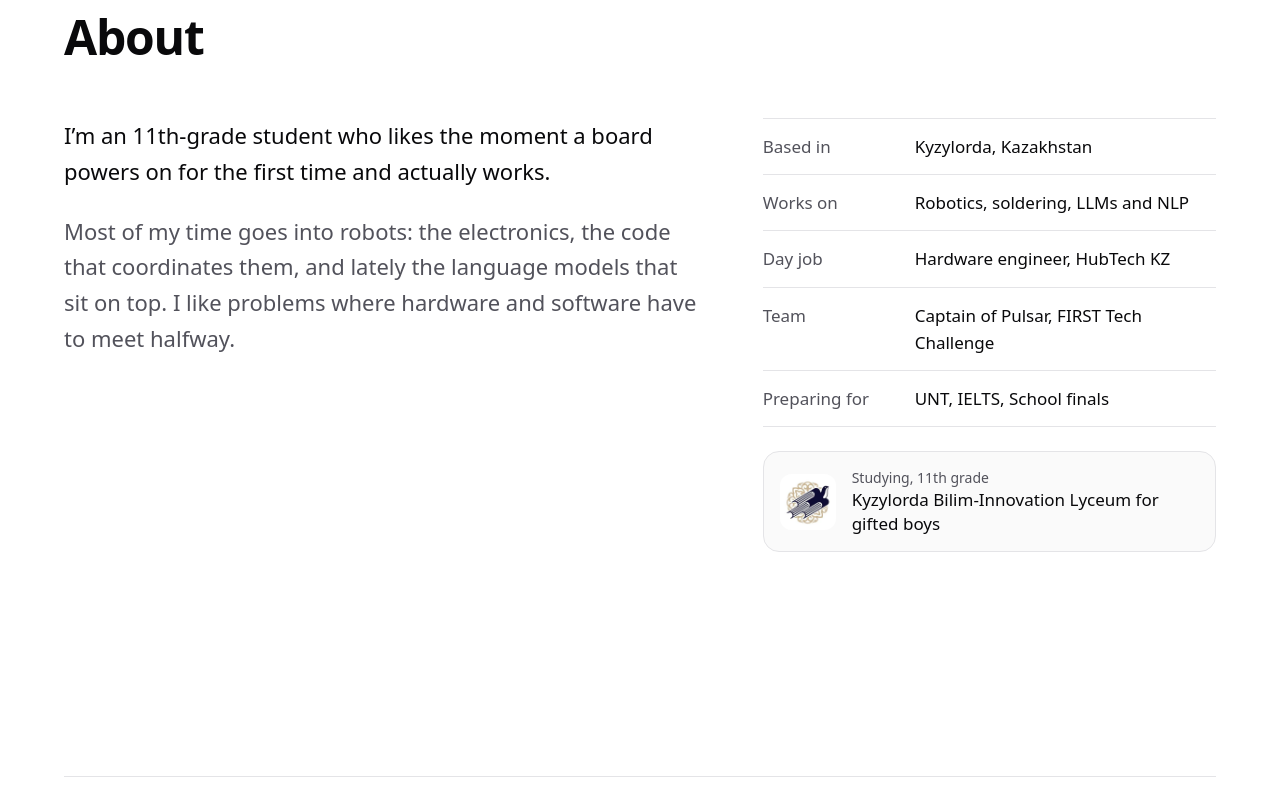
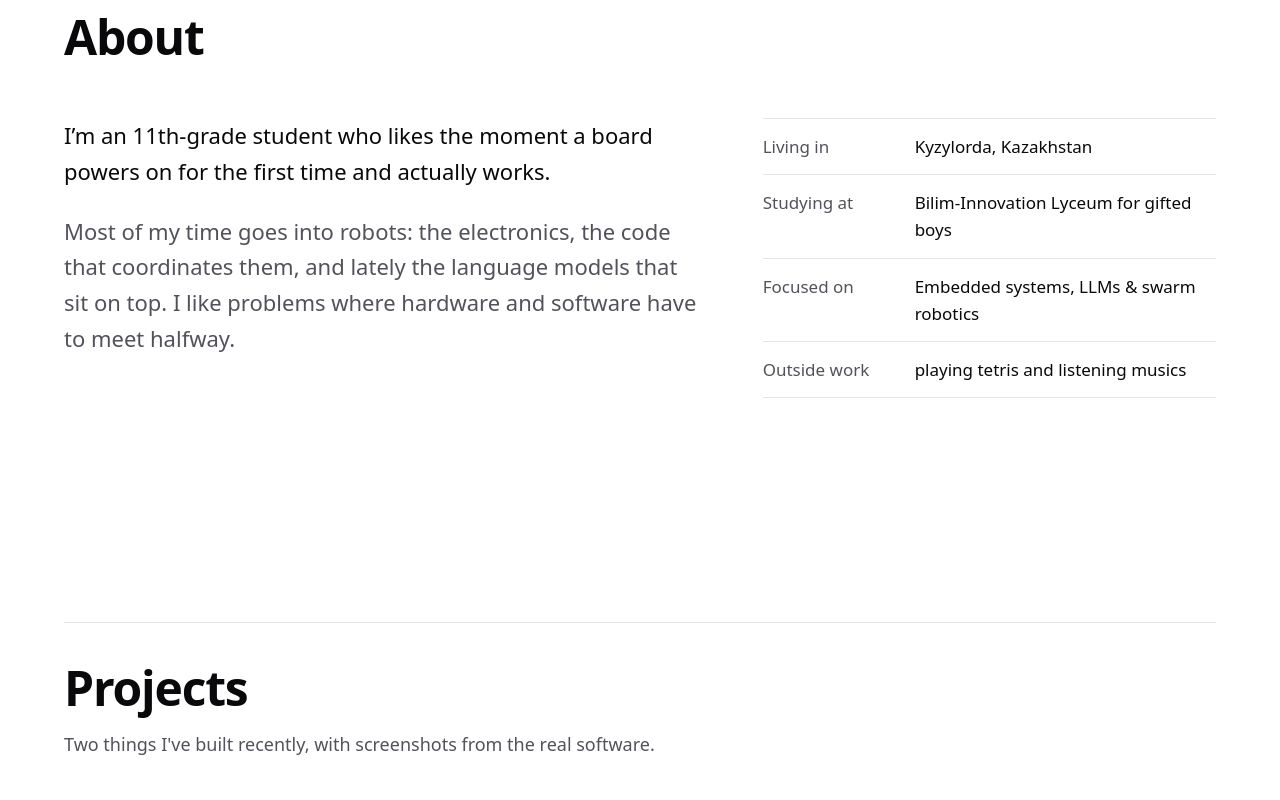
Before and after one commit to batryzhan/portfolio, a React (Vite) app: page / in a window 1280 px wide. Shown: the part 980-1780 px from the top of the page. Built offline with nearby package versions, Linux system fonts and the light colour scheme.

Commit message:
changing about, contact, and hero

```diff
--- a/src/sections/About.tsx
+++ b/src/sections/About.tsx
@@ -2,11 +2,10 @@ import { Section } from "@/components/Section";
 import { person } from "@/content";
 
 const facts: { k: string; v: string }[] = [
-  { k: "Based in", v: "Kyzylorda, Kazakhstan" },
-  { k: "Works on", v: "Robotics, soldering, LLMs and NLP" },
-  { k: "Day job", v: "Hardware engineer, HubTech KZ" },
-  { k: "Team", v: "Captain of Pulsar, FIRST Tech Challenge" },
-  { k: "Preparing for", v: person.studying.join(", ") },
+  { k: "Living in", v: "Kyzylorda, Kazakhstan" },
+  { k: "Studying at ", v: "Bilim-Innovation Lyceum for gifted boys" },
+  { k: "Focused on  ", v: "Embedded systems, LLMs & swarm robotics" },
+  { k: "Outside work", v: "playing tetris and listening musics"}
 ];
 
 export function About() {
@@ -32,21 +31,6 @@ export function About() {
               </div>
             ))}
           </dl>
-
-          <div className="mt-6 flex items-center gap-4 rounded-xl border bg-muted p-4">
-            <img
-              src="/img/lyceum.webp"
-              alt="Kyzylorda Bilim-Innovation Lyceum logo"
-              width={120}
-              height={120}
-              loading="lazy"
-              className="size-14 shrink-0 rounded-lg bg-background"
-            />
-            <div className="min-w-0">
-              <p className="text-sm text-muted-foreground">Studying, {person.grade}</p>
-              <p className="font-medium leading-snug">{person.school}</p>
-            </div>
-          </div>
         </div>
       </div>
     </Section>
--- a/src/sections/Contact.tsx
+++ b/src/sections/Contact.tsx
@@ -71,9 +71,8 @@ export function Contact() {
 
         <footer className="mt-16 flex flex-wrap justify-between gap-4 border-t pt-6 text-sm text-muted-foreground">
           <p>
-            © {new Date().getFullYear()} {person.name}
+             {person.name}
           </p>
-          <p>Built with React, shadcn/ui and a soldering iron nearby.</p>
         </footer>
       </div>
     </section>
--- a/src/sections/Hero.tsx
+++ b/src/sections/Hero.tsx
@@ -7,7 +7,7 @@ export function Hero() {
       <div className="mx-auto grid max-w-6xl items-end gap-12 md:grid-cols-[minmax(0,7fr)_minmax(0,5fr)] md:gap-16">
         <div>
           <p className="fade-in text-muted-foreground" style={{ animationDelay: "0.5s" }}>
-            {person.age}, from Kyzylorda, Kazakhstan
+            # a young Robotics and NLP enthusiast
           </p>
           <h1 className="mt-5 text-[clamp(3.5rem,10.5vw,8.5rem)] font-bold leading-[0.88] tracking-[-0.045em]">
             <span className="-mb-[0.12em] block overflow-hidden pb-[0.12em]">
```
